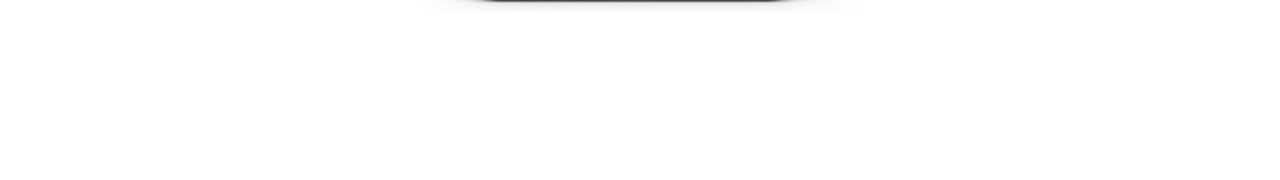
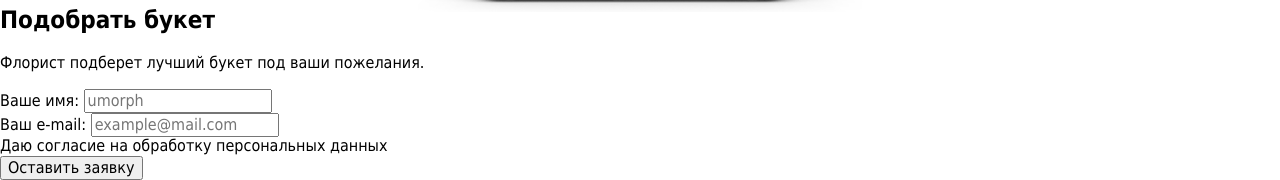
Before and after one commit to Umorph/yamFlowers, a website: page #src/index.html in a window 1280 px wide. Shown: the part 6129-6309 px from the top of the page. Before the commit the page ends 6141 px from the top, so only its background shows below. Drawn offline with nearby package versions, Linux system fonts and the light colour scheme; files that its build step writes are made by us from their sources; a web font is replaced by a local one.

Commit message:
Add markup for help block

```diff
--- a/#src/index.html
+++ b/#src/index.html
@@ -797,6 +797,27 @@
                 <li class="delivery__item delivery__item--bike">Передаем заказ <br> курьеру</li>
             </ul>
         </section>
+        <section class="help">
+            <div class="help__wrapper">
+                <h2 class="help__heading">Подобрать букет</h2>
+                <p class="help__paragraph">Флорист подберет лучший букет под ваши пожелания.</p>
+                <form class="help__form" action="#" method="POST">
+                    <div class="help__form-item">
+                        <label class="help__form-label" for="input-name">Ваше имя:</label>
+                        <input class="help__form-input" id="input-name" type="text" required placeholder="umorph">
+                    </div>
+                    <div class="help__form-item">
+                        <label class="help__form-label" for="input-email">Ваш e-mail:</label>
+                        <input class="help__form-input" id="input-email" type="email" required placeholder="example@mail.com">
+                    </div>
+                    <div class="help__form-item">
+                        <input class="help__form-checkbox visually-hidden" id="input-checkbox" type="checkbox">
+                        <label class="help__form-label help__form-label--custom-checkbox" for="input-checkbox">Даю согласие на обработку персональных данных</label>
+                    </div>
+                    <button class="help__form-button" type="submit">Оставить заявку</button>
+                </form>
+            </div>
+        </section>
     </main>
 
     <script src="js/header.min.js"></script>
```
